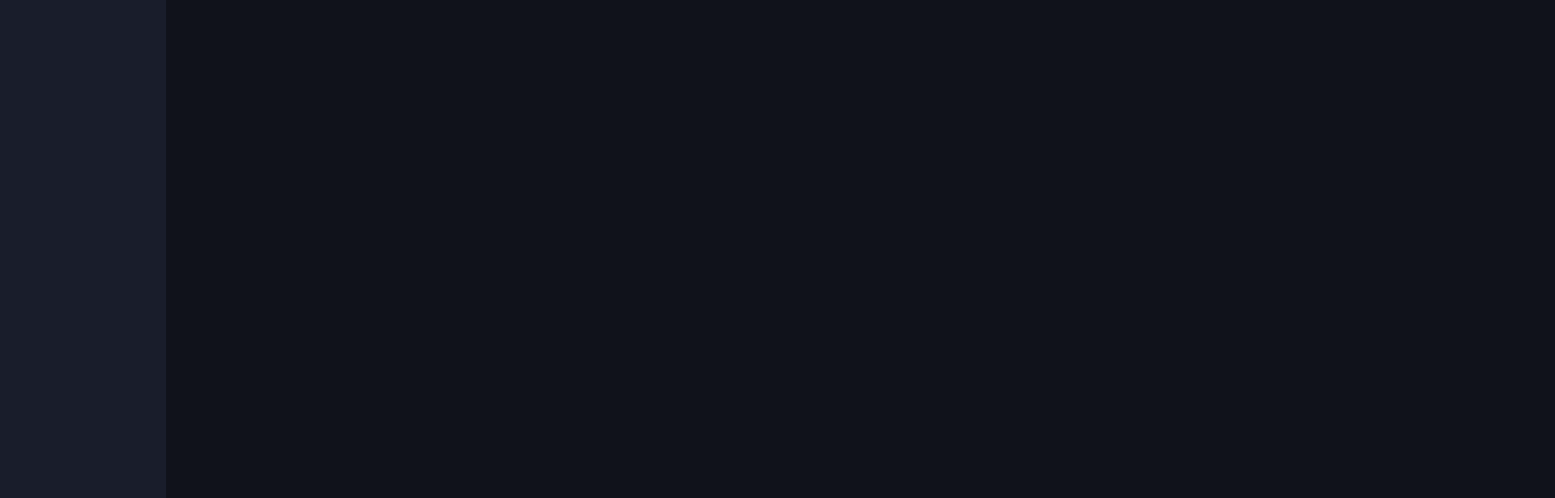
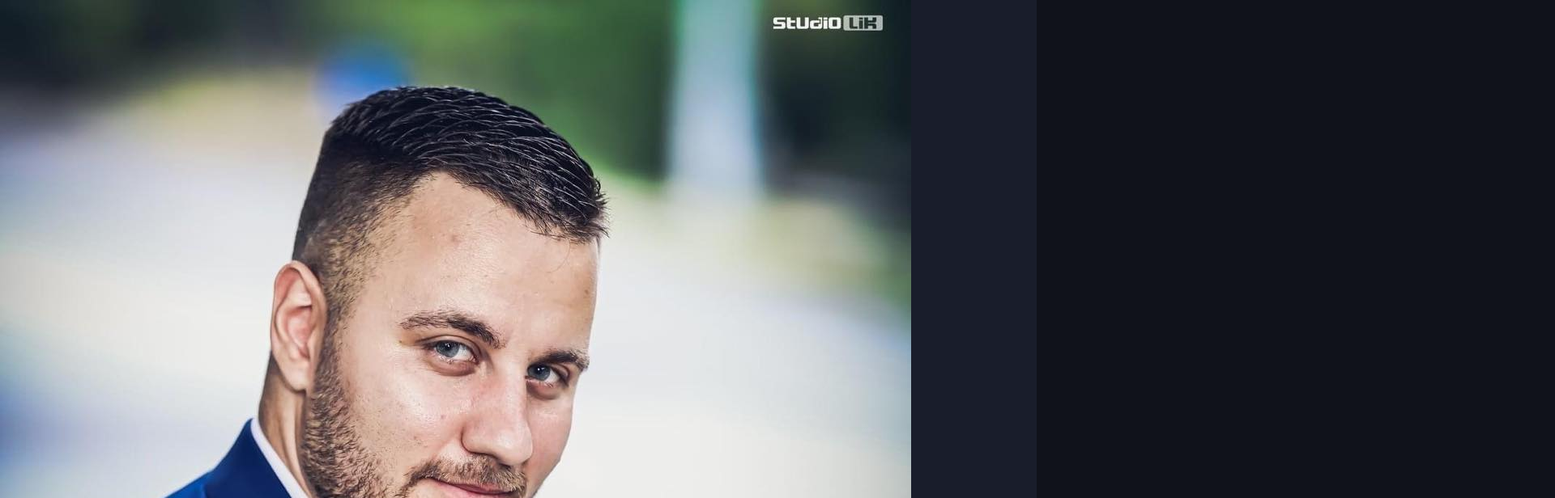
Before and after one commit to RosenGeorgievvv/portfolio-v.1, a React (Create React App) app: page / in a window 1280 px wide. Shown: the top 616 px of the page at 81% size, 1920 px wide, since content can reach past the window. Built offline with nearby package versions, Linux system fonts and the light colour scheme.

Commit message:
structuring the project

```diff
--- a/src/App.js
+++ b/src/App.js
@@ -1,13 +1,14 @@
 import './App.scss'
-
+import NavBar from './Components/NavBar';
 
 function App() {
   return (
     <div className="App">
       <div className='sidebar'>
-        <div className='main-content'>
+        <NavBar />
+      </div>
+      <div className='main-content'>
 
-        </div>
       </div>
     </div>
   );
--- /dev/null
+++ b/src/Components/NavBar.js
@@ -0,0 +1,24 @@
+import React from 'react'
+import personal from '../img/personal.jpg'
+import { NavLink } from 'react-router-dom'
+
+function NavBar() {
+    return (
+        <div className='NavBar'>
+            <div className='profile'>
+                <img src={personal} alt="" />
+            </div>
+            <nav className='nav'>
+                <ul className='nav-items'>
+                    <li className='nav-item'>
+                        <NavLink to="/" exact='home' className={({ isActive }) => (isActive ? "active-style" : 'none')} >
+                            Home
+                        </NavLink>
+                    </li>
+                </ul>
+            </nav>
+        </div>
+    )
+}
+
+export default NavBar
--- a/src/index.js
+++ b/src/index.js
@@ -1,10 +1,13 @@
 import React from 'react';
 import ReactDOM from 'react-dom';
 import App from './App';
+import { BrowserRouter } from 'react-router-dom';
 
 ReactDOM.render(
   <React.StrictMode>
-    <App />
+    <BrowserRouter>
+      <App />
+    </BrowserRouter>
   </React.StrictMode>,
   document.getElementById('root')
 );
```
